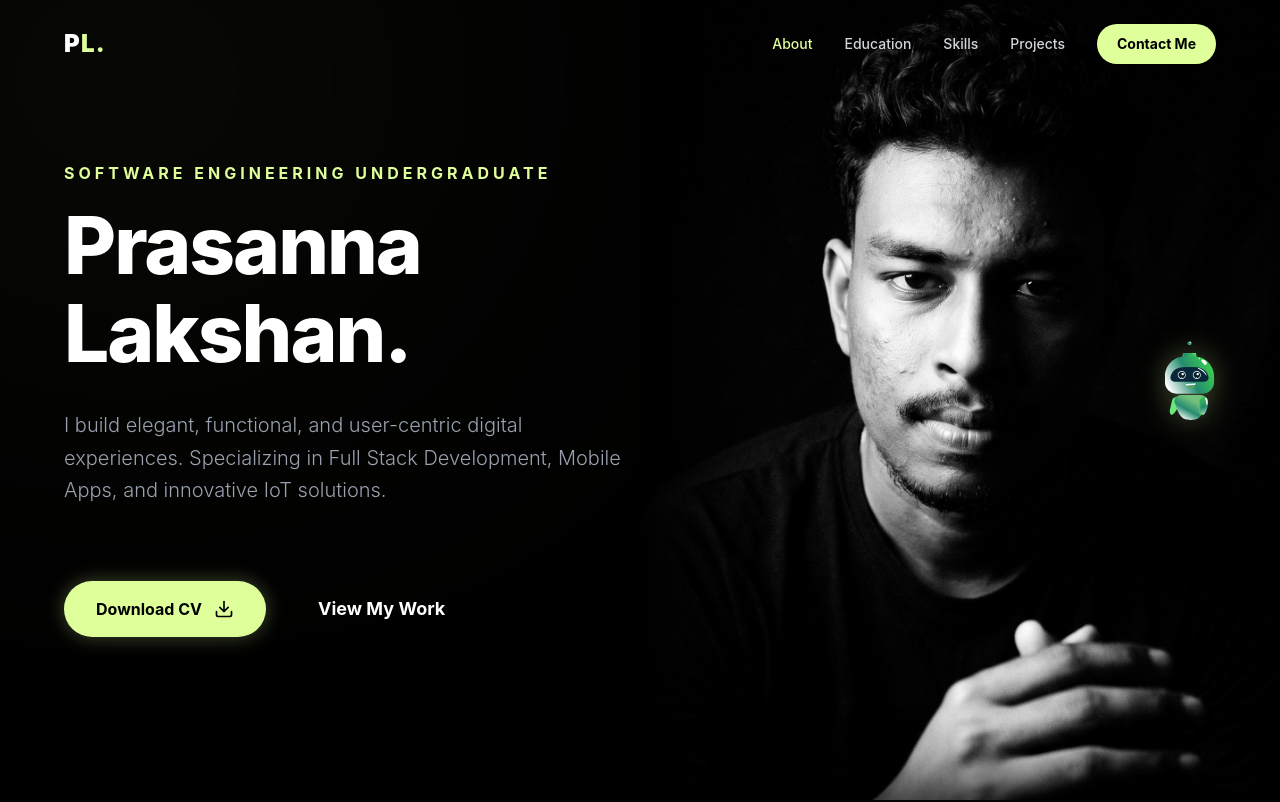
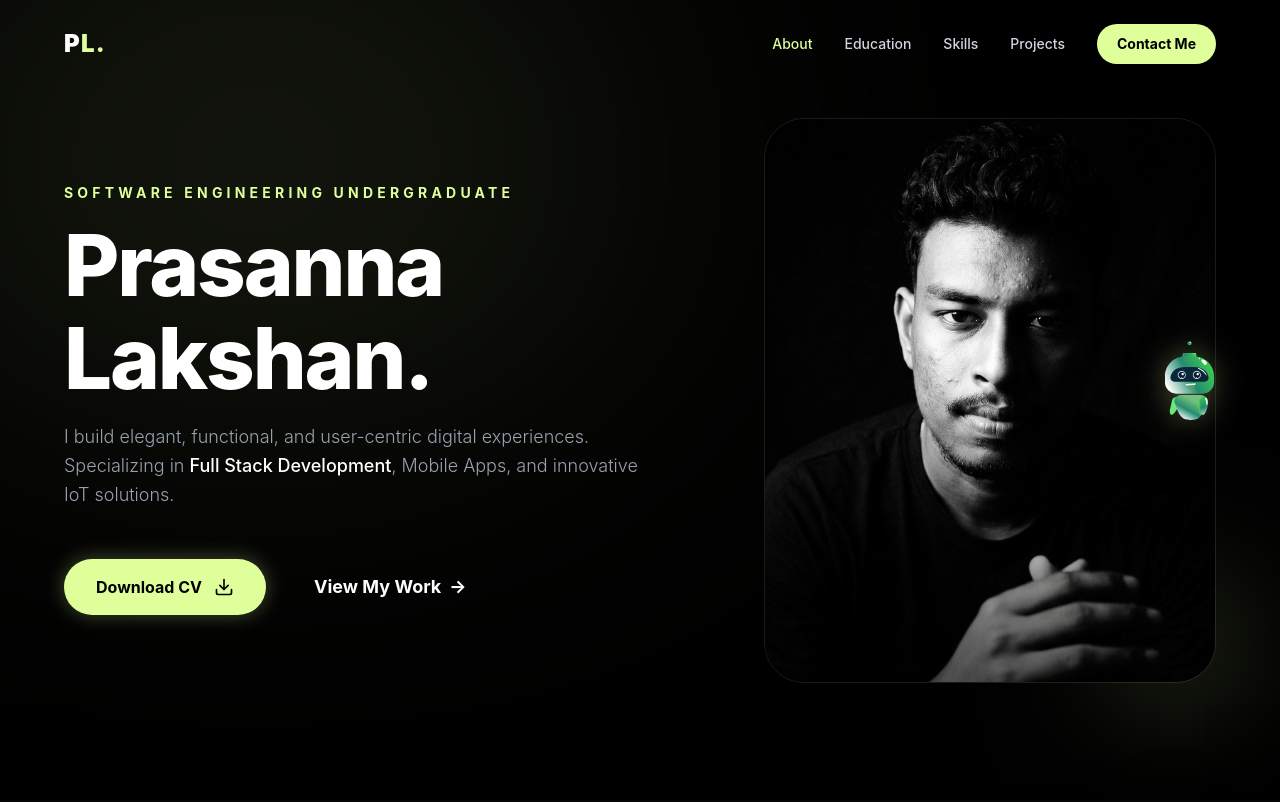
Before and after one commit to shan2003034/my-portfolio, a React (Vite) app: page / in a window 1280 px wide. Shown: the top 802 px of the page. Built offline with nearby package versions, Linux system fonts and the light colour scheme.

Commit message:
2026-05-17 chatbot update 17

```diff
--- a/src/components/Hero.jsx
+++ b/src/components/Hero.jsx
@@ -5,66 +5,88 @@ import myCv from "../assets/CV_Prasanna_Lakshan.pdf";
 
 const Hero = () => {
   return (
-    <section className="relative w-full min-h-screen bg-black text-white flex items-center selection:bg-[#deff9a] selection:text-black">
+    <section className="relative w-full min-h-screen bg-black text-white flex items-center justify-center py-20 lg:py-0 selection:bg-[#deff9a] selection:text-black overflow-hidden">
 
+      {/* Background Glow Effect */}
       <div className="absolute inset-0 overflow-hidden z-0 pointer-events-none">
-        <div className="absolute top-[-10%] left-[-10%] w-[40%] h-[40%] bg-[#deff9a] rounded-full mix-blend-soft-light filter blur-[200px] opacity-10"></div>
+        <div className="absolute top-[-10%] left-[-10%] w-[60%] h-[60%] bg-[#deff9a] rounded-full mix-blend-soft-light filter blur-[150px] opacity-10"></div>
       </div>
 
-      <div className="max-w-7xl mx-auto w-full px-8 md:px-16 grid grid-cols-1 lg:grid-cols-12 items-center relative z-10">
+      <div className="max-w-7xl mx-auto w-full px-6 md:px-16 relative z-10">
+        <div className="flex flex-col lg:grid lg:grid-cols-12 items-center gap-12">
 
+          {/* Mobile Profile Image - Only visible on small/medium screens */}
           <motion.div
-          initial={{ opacity: 0, y: 30 }}
-          animate={{ opacity: 1, y: 0 }}
+            initial={{ opacity: 0, scale: 0.8 }}
+            animate={{ opacity: 1, scale: 1 }}
+            transition={{ duration: 0.8 }}
+            className="lg:hidden w-48 h-48 sm:w-64 sm:h-64 rounded-3xl overflow-hidden border-2 border-[#deff9a]/30 shadow-[0_0_30px_rgba(222,255,154,0.15)]"
+          >
+            <img
+              src={profileImg}
+              alt="Prasanna Lakshan"
+              className="w-full h-full object-cover grayscale hover:grayscale-0 transition-all duration-500"
+            />
+          </motion.div>
+
+          {/* Text Content */}
+          <motion.div
+            initial={{ opacity: 0, x: -30 }}
+            animate={{ opacity: 1, x: 0 }}
             transition={{ duration: 0.8, ease: "easeOut" }}
-          className="lg:col-span-6 space-y-8 pt-20 lg:pt-0 relative z-20"
+            className="lg:col-span-7 space-y-6 text-center lg:text-left"
           >
             <div className="space-y-4">
-            <h2 className="text-sm md:text-base text-[#deff9a] font-bold tracking-[0.25em] uppercase">
+              <h2 className="text-xs md:text-sm text-[#deff9a] font-bold tracking-[0.3em] uppercase">
                 Software Engineering Undergraduate
               </h2>
-            <h1 className="text-5xl md:text-7xl lg:text-[80px] font-extrabold text-white leading-[1.1] tracking-tight">
-              Prasanna <br /> Lakshan.
+              <h1 className="text-4xl md:text-6xl lg:text-[85px] font-extrabold text-white leading-[1.1] tracking-tight">
+                Prasanna <br className="hidden md:block" /> Lakshan.
               </h1>
-            <p className="text-lg md:text-xl text-gray-400 max-w-xl leading-relaxed font-light mt-8">
-              I build elegant, functional, and user-centric digital experiences. Specializing in Full Stack Development, Mobile Apps, and innovative IoT solutions.
+              <p className="text-base md:text-lg text-gray-400 max-w-xl mx-auto lg:mx-0 leading-relaxed font-light">
+                I build elegant, functional, and user-centric digital experiences. Specializing in <span className="text-white font-medium">Full Stack Development</span>, Mobile Apps, and innovative IoT solutions.
               </p>
             </div>
 
-          <div className="pt-10 flex flex-wrap gap-5 items-center">
+            <div className="pt-6 flex flex-col sm:flex-row gap-4 items-center justify-center lg:justify-start">
               <a
                 href={myCv}
                 download="Prasanna_Lakshan_CV.pdf"
-              className="flex items-center gap-3 bg-[#deff9a] text-black px-8 py-4 rounded-full font-bold hover:bg-white transition-all duration-300 transform hover:scale-105 shadow-[0_0_20px_rgba(222,255,154,0.3)]"
+                className="w-full sm:w-auto flex items-center justify-center gap-3 bg-[#deff9a] text-black px-8 py-4 rounded-full font-bold hover:bg-white transition-all duration-300 transform hover:scale-105 shadow-[0_0_20px_rgba(222,255,154,0.3)]"
               >
                 Download CV <FiDownload className="text-xl" />
               </a>
               <a
                 href="#projects"
-              className="text-white px-8 py-4 rounded-full font-bold hover:text-[#deff9a] transition-colors duration-300 flex items-center gap-2 group text-lg cursor-pointer"
+                className="text-white px-8 py-4 rounded-full font-bold hover:text-[#deff9a] transition-colors duration-300 flex items-center gap-2 group text-lg"
               >
                 View My Work
-              <span className="transform group-hover:translate-x-1 transition-transform duration-300 text-2xl"></span>
+                <span className="transform group-hover:translate-x-1 transition-transform duration-300">→</span>
               </a>
             </div>
           </motion.div>
 
-        <div className="hidden lg:block fixed right-0 top-0 w-1/2 h-screen z-0 pointer-events-none">
+          {/* Desktop Profile Image - Only visible on large screens */}
+          <div className="hidden lg:block lg:col-span-5 relative">
             <motion.div
-            initial={{ opacity: 0 }}
-            animate={{ opacity: 1 }}
-            transition={{ duration: 1.2, delay: 0.3 }}
-            className="relative h-full"
+              initial={{ opacity: 0, x: 50 }}
+              animate={{ opacity: 1, x: 0 }}
+              transition={{ duration: 1.2, delay: 0.2 }}
+              className="relative aspect-[4/5] rounded-[40px] overflow-hidden border border-white/10"
             >
               <img
                 src={profileImg}
                 alt="Prasanna Lakshan"
-              className="w-full h-full object-cover object-center grayscale"
+                className="w-full h-full object-cover grayscale hover:grayscale-0 transition-all duration-700"
               />
-            <div className="absolute inset-y-0 left-0 w-32 bg-gradient-to-r from-black to-transparent"></div>
+              <div className="absolute inset-0 bg-gradient-to-t from-black via-transparent to-transparent opacity-60"></div>
             </motion.div>
+
+            {/* Decorative background element */}
+            <div className="absolute -bottom-6 -right-6 w-32 h-32 bg-[#deff9a] rounded-full mix-blend-overlay filter blur-3xl opacity-20"></div>
           </div>
 
+        </div>
       </div>
     </section>
   );
```
Lines whose indentation alone changed are shown as unchanged.
